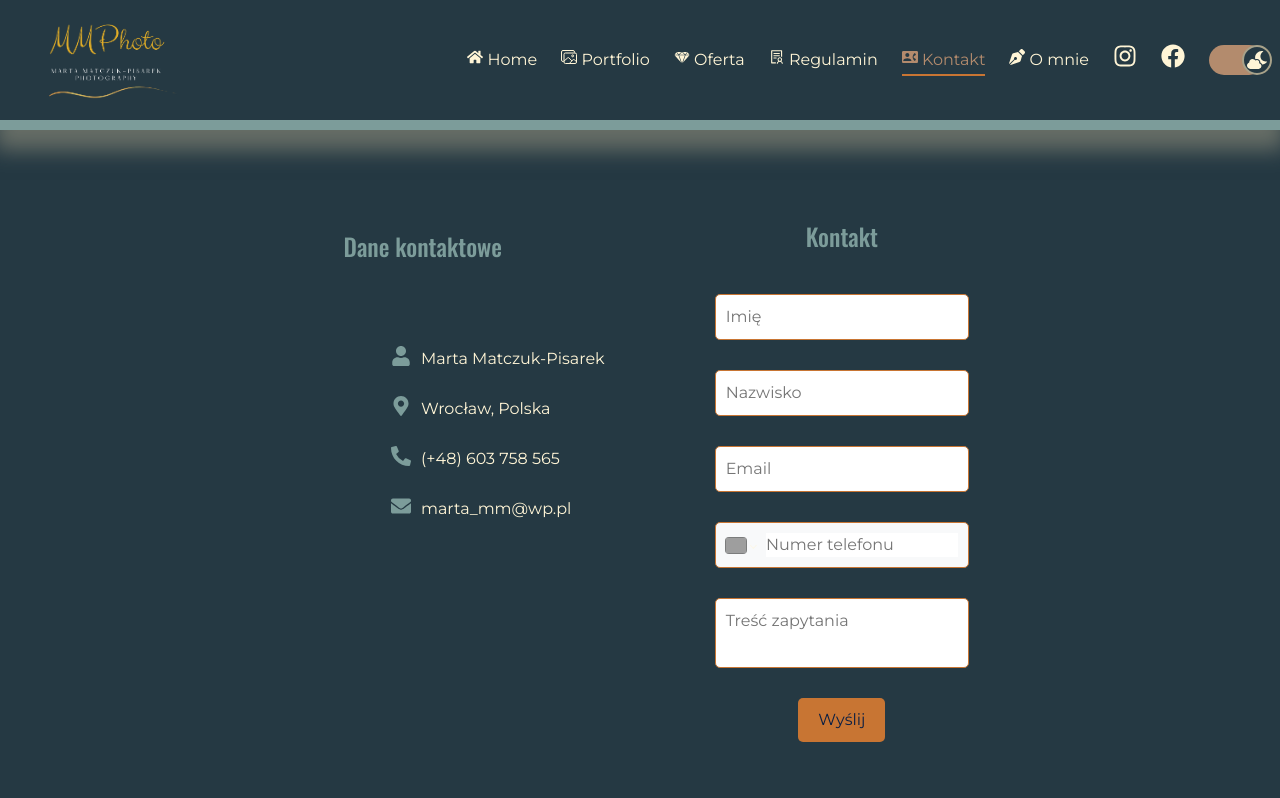
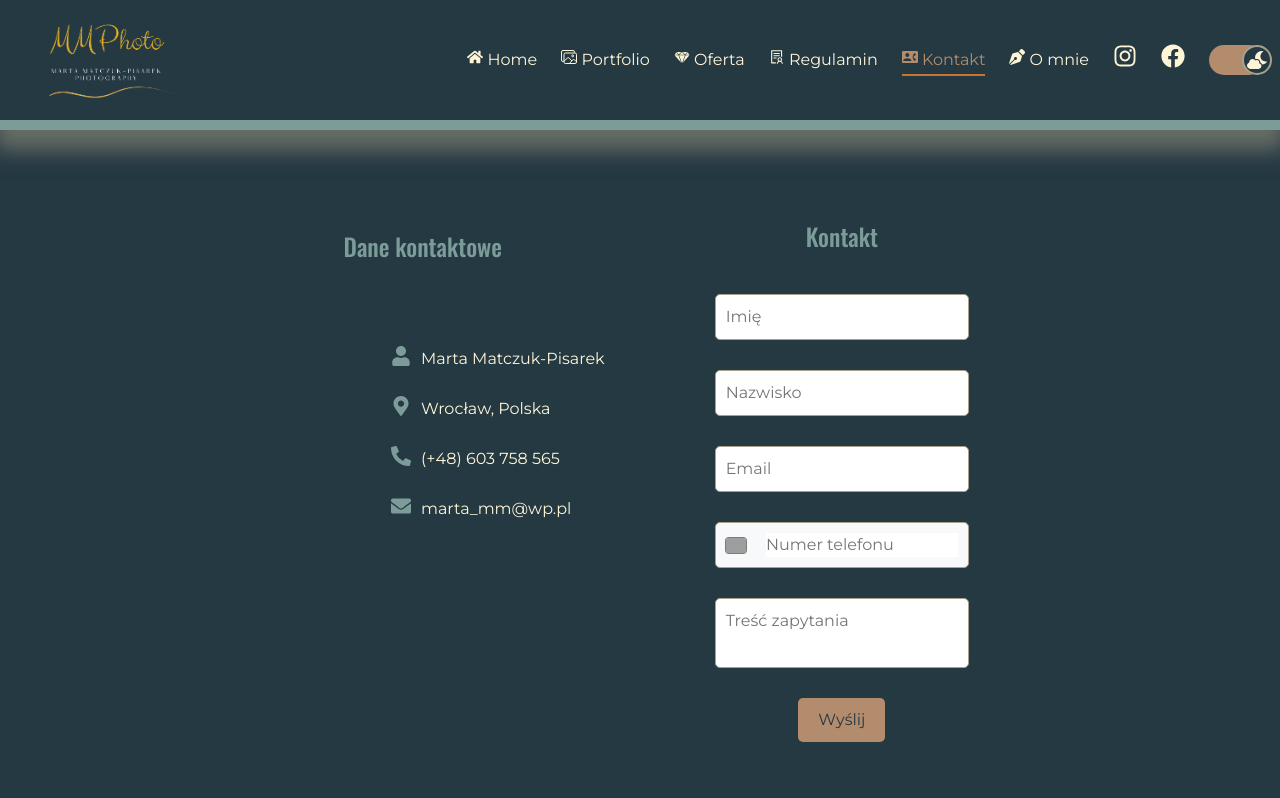
Before and after one commit to MarekLempart/photoStudio, a React (Vite) app: page /contact in a window 1280 px wide. Shown: the top 798 px of the page. Built offline with nearby package versions, Linux system fonts and the light colour scheme; grey boxes are pictures that could not be loaded.

Commit message:
ConstactFormaStyles

```diff
--- a/src/styles/ContactFormStyles.ts
+++ b/src/styles/ContactFormStyles.ts
@@ -23,7 +23,7 @@ export const PhoneInputStyledContainer = styled.div`
     width: 100%;
     display: flex;
     align-items: center;
-    border: 1px solid ${({ theme }) => theme.colors.textOrange};
+    border: 1px solid ${({ theme }) => theme.colors.hover};
     border-radius: 5px;
     padding: 10px;
     background-color: ${({ theme }) => theme.colors.bgWhite};
@@ -34,7 +34,7 @@ export const PhoneInputStyledContainer = styled.div`
     border: none;
     outline: none;
     font-size: 16px;
-    color: ${({ theme }) => theme.colors.textDarkNavy};
+    color: ${({ theme }) => theme.colors.colPickledBluewood};
   }
 
   .PhoneInputCountry {
@@ -46,7 +46,7 @@ export const PhoneInputStyledContainer = styled.div`
     outline: none;
     background: transparent;
     font-size: 16px;
-    color: ${({ theme }) => theme.colors.textDarkNavy};
+    color: ${({ theme }) => theme.colors.colPickledBluewood};
     cursor: pointer;
   }
 
@@ -104,16 +104,16 @@ export const InputTitle = styled.div`
 export const Input = styled.input`
   width: 100%;
   padding: 10px;
-  border: 1px solid ${({ theme }) => theme.colors.textOrange};
-  color: ${({ theme }) => theme.colors.textDarkNavy};
+  border: 1px solid ${({ theme }) => theme.colors.hover};
+  color: ${({ theme }) => theme.colors.colPickledBluewood};
   border-radius: 5px;
 `;
 
 export const TextArea = styled.textarea`
   width: 100%;
   padding: 10px;
-  color: ${({ theme }) => theme.colors.textDarkNavy};
-  border: 1px solid ${({ theme }) => theme.colors.textOrange};
+  color: ${({ theme }) => theme.colors.colPickledBluewood};
+  border: 1px solid ${({ theme }) => theme.colors.hover};
   border-radius: 5px;
   resize: none;
 `;
@@ -121,8 +121,8 @@ export const TextArea = styled.textarea`
 export const SubmitButton = styled.button`
   margin: 0 auto;
   padding: 10px 20px;
-  background: ${({ theme }) => theme.colors.bgOrange};
-  color: ${({ theme }) => theme.colors.textDarkNavy};
+  background: ${({ theme }) => theme.colors.colTeak};
+  color: ${({ theme }) => theme.colors.colPickledBluewood};
   border: none;
   border-radius: 5px;
   cursor: pointer;
```
